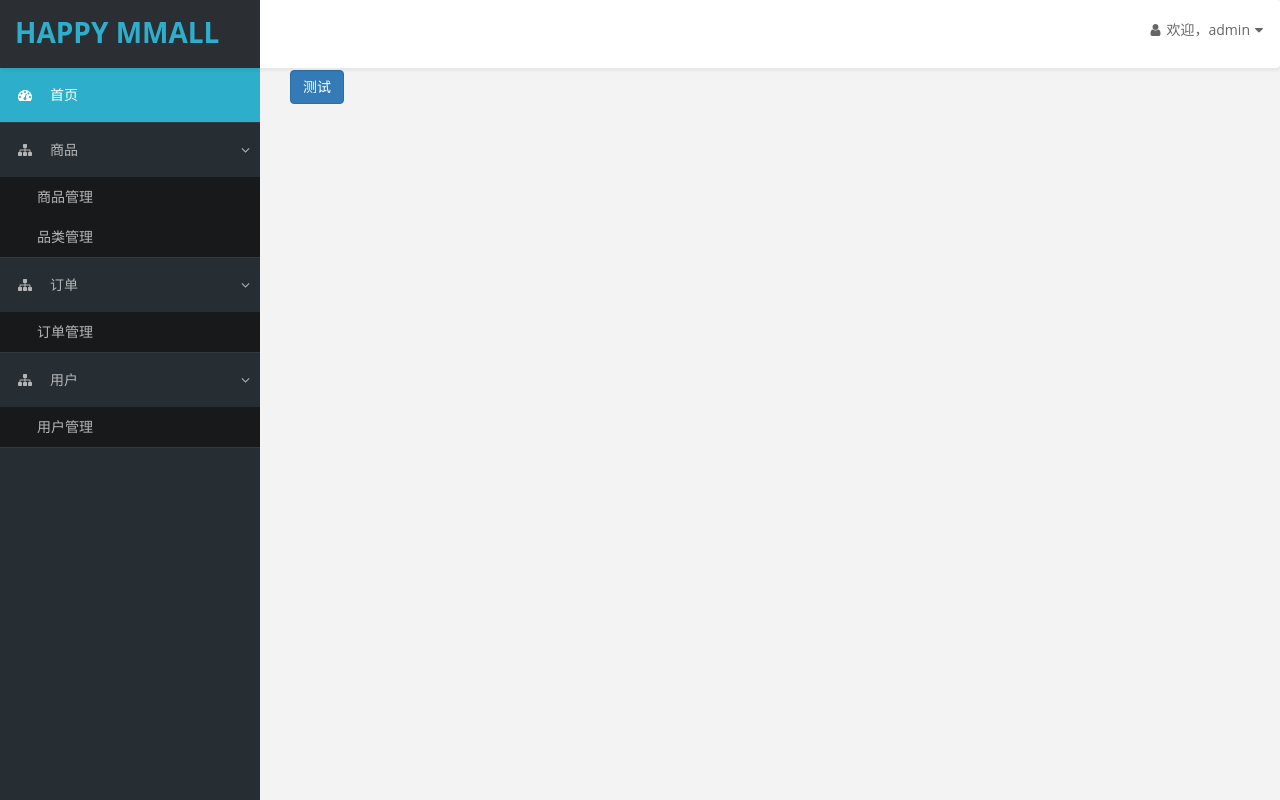
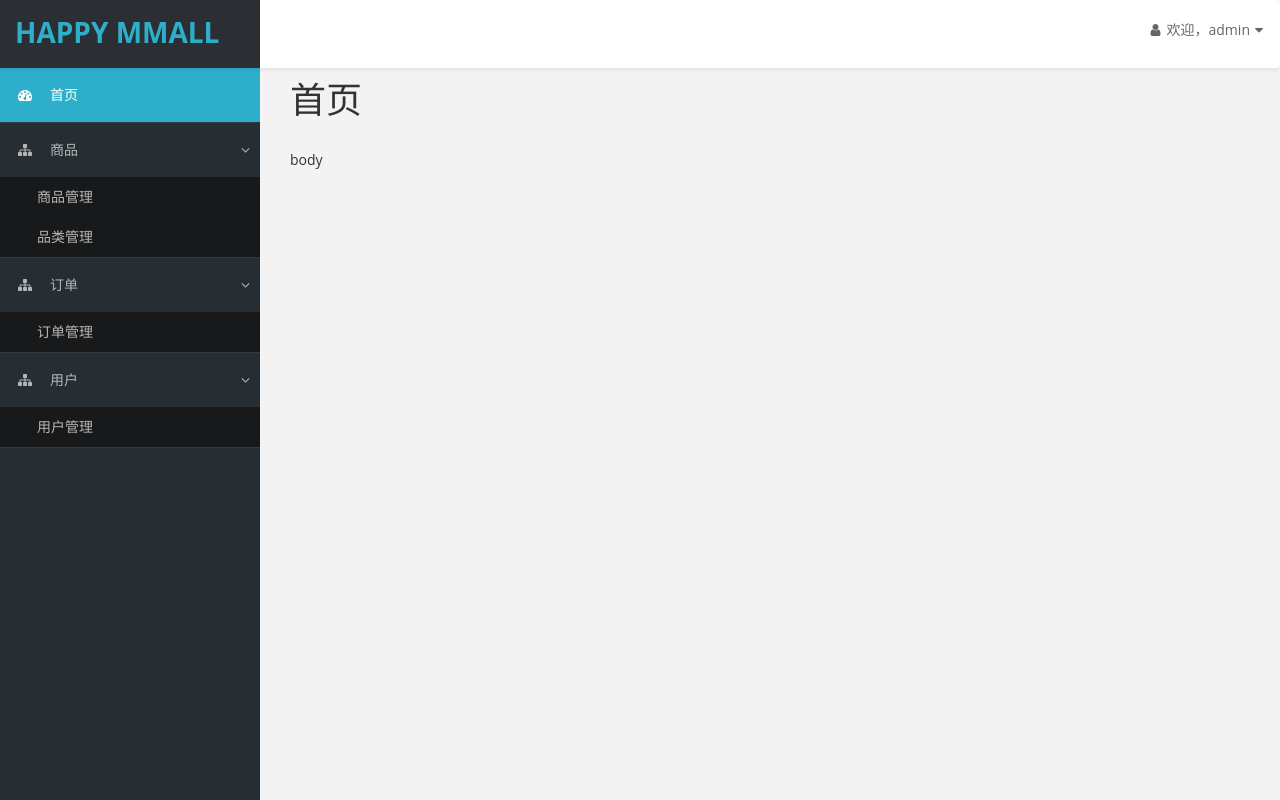
Before and after one commit to yuzexia/admin-v2-fe, a React app: page / in a window 1280 px wide. Built offline with nearby package versions, Linux system fonts and the light colour scheme.

Commit message:
page-title

```diff
--- /dev/null
+++ b/src/component/page-title/index.jsx
@@ -0,0 +1,31 @@
+/*
+ * @Author: yuze.xia
+ * @Date: 2018-11-08 16:41:27
+ * @Last Modified by: yuze.xia
+ * @Last Modified time: 2018-11-10 10:21:01
+ */
+
+import React from 'react';
+
+class PageTitle extends React.Component {
+    constructor(props) {
+        super(props);
+    }
+
+    componentWillMount() {
+        document.title = this.props.title + '- HAPPY MMALL';
+    }
+
+    render() {
+        return (
+            <div className="row">
+                <div className="col-md-12">
+                    <h1 className="page-header">{this.props.title}</h1>
+                    {this.props.children}
+                </div>
+            </div>
+        )
+    }
+}
+
+export default PageTitle;
--- a/src/index.html
+++ b/src/index.html
@@ -5,7 +5,7 @@
     <meta name="viewport" content="width=device-width, initial-scale=1.0">
     <meta http-equiv="X-UA-Compatible" content="ie=edge">
     <meta name="author" content="yuzexia">
-    <title>admin-ve-fe</title>
+    <title>HAPPY MMALL</title>
     <link href="http://cdn.bootcss.com/twitter-bootstrap/3.3.7/css/bootstrap.min.css" rel="stylesheet">
     <link href="http://cdn.bootcss.com/font-awesome/4.7.0/css/font-awesome.min.css" rel="stylesheet">
 </head>
--- /dev/null
+++ b/src/page/home/index.css
@@ -0,0 +1,6 @@
+/*
+ * @Author: yuze.xia
+ * @Date: 2018-11-10 10:13:05
+ * @Last Modified by:   yuze.xia
+ * @Last Modified time: 2018-11-10 10:13:05
+ */
--- a/src/page/home/index.jsx
+++ b/src/page/home/index.jsx
@@ -2,17 +2,24 @@
  * @Author: yuze.xia
  * @Date: 2018-11-01 09:45:04
  * @Last Modified by: yuze.xia
- * @Last Modified time: 2018-11-07 16:54:58
+ * @Last Modified time: 2018-11-10 10:22:04
  */
 
 import React from 'react';
-// import './index.css';
+import PageTitle from 'component/page-title/index.jsx';
+
+import './index.css';
 
 class Home extends React.Component{
     render() {
         return (
             <div id="page-wrapper">
-                <button className="btn btn-primary">测试</button>
+                <PageTitle title="首页"></PageTitle>
+                <div className="row">
+                    <div className="col-md-12">
+                        body
+                    </div>
+                </div>
             </div>
         );
     }
```
